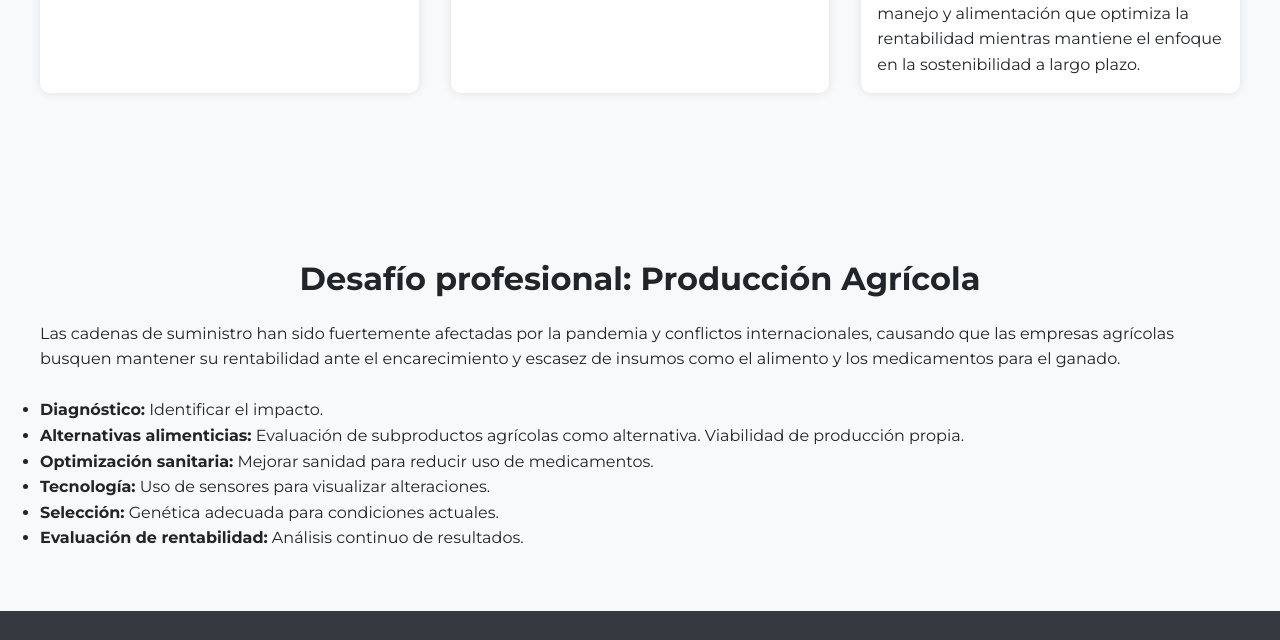
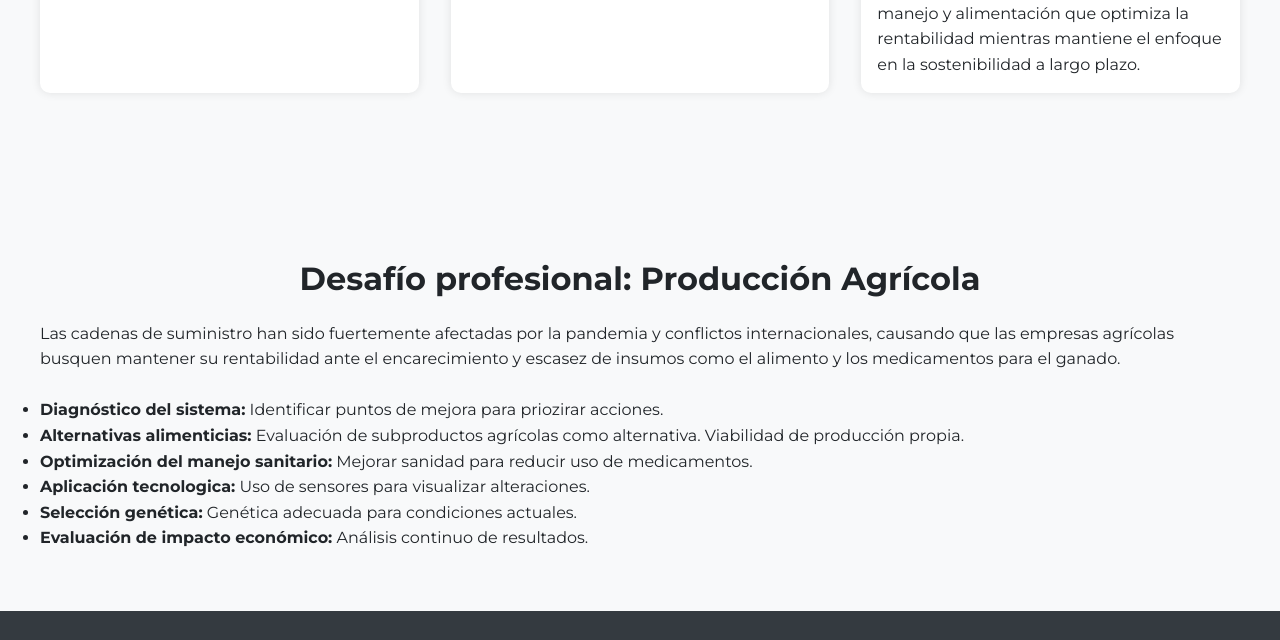
Before and after one commit to JuanYiii/Portafolio-Profesional, a plain HTML site: page index.html in a window 1280 px wide. Shown: the part 2196-2836 px from the top of the page. Drawn offline with nearby package versions, Linux system fonts and the light colour scheme.

Commit message:
Update index.html

```diff
--- a/index.html
+++ b/index.html
@@ -270,12 +270,12 @@
     <p>Las cadenas de suministro han sido fuertemente afectadas por la pandemia y conflictos internacionales, causando que las empresas agrícolas busquen mantener su rentabilidad ante el encarecimiento y escasez de insumos como el alimento y los medicamentos para el ganado.</p>
     <br>
     <ul>
-      <li><strong>Diagnóstico:</strong> Identificar el impacto.</li>
+      <li><strong>Diagnóstico del sistema:</strong> Identificar puntos de mejora para priozirar acciones.</li>
       <li><strong>Alternativas alimenticias:</strong> Evaluación de subproductos agrícolas como alternativa. Viabilidad de producción propia.</li>
-      <li><strong>Optimización sanitaria:</strong> Mejorar sanidad para reducir uso de medicamentos.</li>
-      <li><strong>Tecnología:</strong> Uso de sensores para visualizar alteraciones.</li>
-      <li><strong>Selección:</strong> Genética adecuada para condiciones actuales. </li>
-      <li><strong>Evaluación de rentabilidad:</strong> Análisis continuo de resultados.</li>
+      <li><strong>Optimización del manejo sanitario:</strong> Mejorar sanidad para reducir uso de medicamentos.</li>
+      <li><strong>Aplicación tecnologica:</strong> Uso de sensores para visualizar alteraciones.</li>
+      <li><strong>Selección genética:</strong> Genética adecuada para condiciones actuales. </li>
+      <li><strong>Evaluación de impacto económico:</strong> Análisis continuo de resultados.</li>
     </ul>
   </section>
 
```
